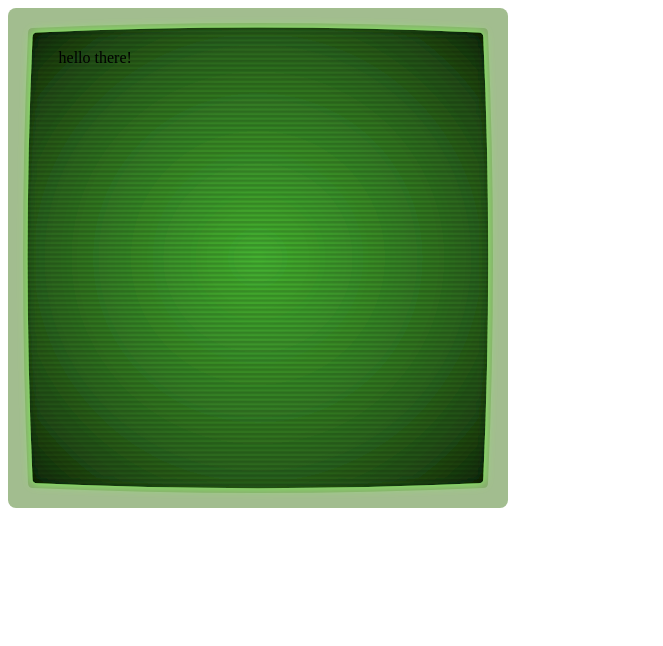
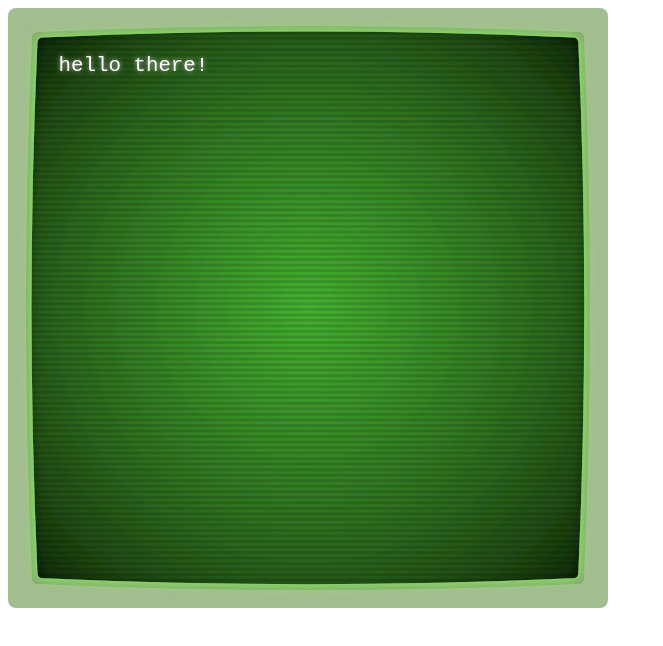
Before and after one commit to scottjoe1996/console-studio-app, a React (Vite) app: page / in a window 1280 px wide. Shown: the top 646 px of the page, without its empty margins (0-663 px from the left). Built offline with nearby package versions, Linux system fonts and the light colour scheme.

Commit message:
added styling for text in console

```diff
--- a/src/app.tsx
+++ b/src/app.tsx
@@ -2,7 +2,7 @@ import { FC } from 'react';
 import Console from './components/console/console';
 
 export const App: FC = () => {
-  return <Console height={500} width={500} />;
+  return <Console height={600} width={600} />;
 };
 
 export default App;
--- a/src/components/console/console.tsx
+++ b/src/components/console/console.tsx
@@ -21,7 +21,15 @@ export const Console: FC<ConsoleProps> = ({ width, height }) => {
         padding: '2% 4%',
       }}
     >
-      <p>hello there!</p>
+      <p
+        style={{
+          color: 'white',
+          font: '1.3rem Inconsolata, monospace',
+          textShadow: '0 0 5px #C8C8C8',
+        }}
+      >
+        hello there!
+      </p>
     </div>
   );
 };
```
